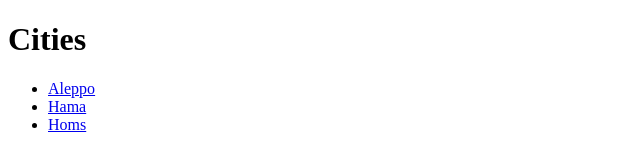
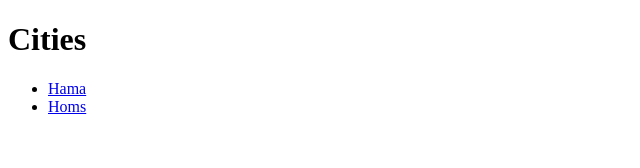
Before and after one commit to ahmadalhamad-blip/Matrix-Zones-Syria, a plain HTML site: page index.html in a window 1280 px wide. Shown: the full height of the page, 0-640 px from the left. Drawn offline with Linux system fonts and the light colour scheme.

Commit message:
Update index.html

```diff
--- a/index.html
+++ b/index.html
@@ -7,7 +7,6 @@
   <body>
     <h1>Cities</h1>
     <ul>
-      <li><a href="aleppo.html">Aleppo</a></li>
       <li><a href="hama.html">Hama</a></li>
       <li><a href="homs.html">Homs</a></li>
     </ul>
```
